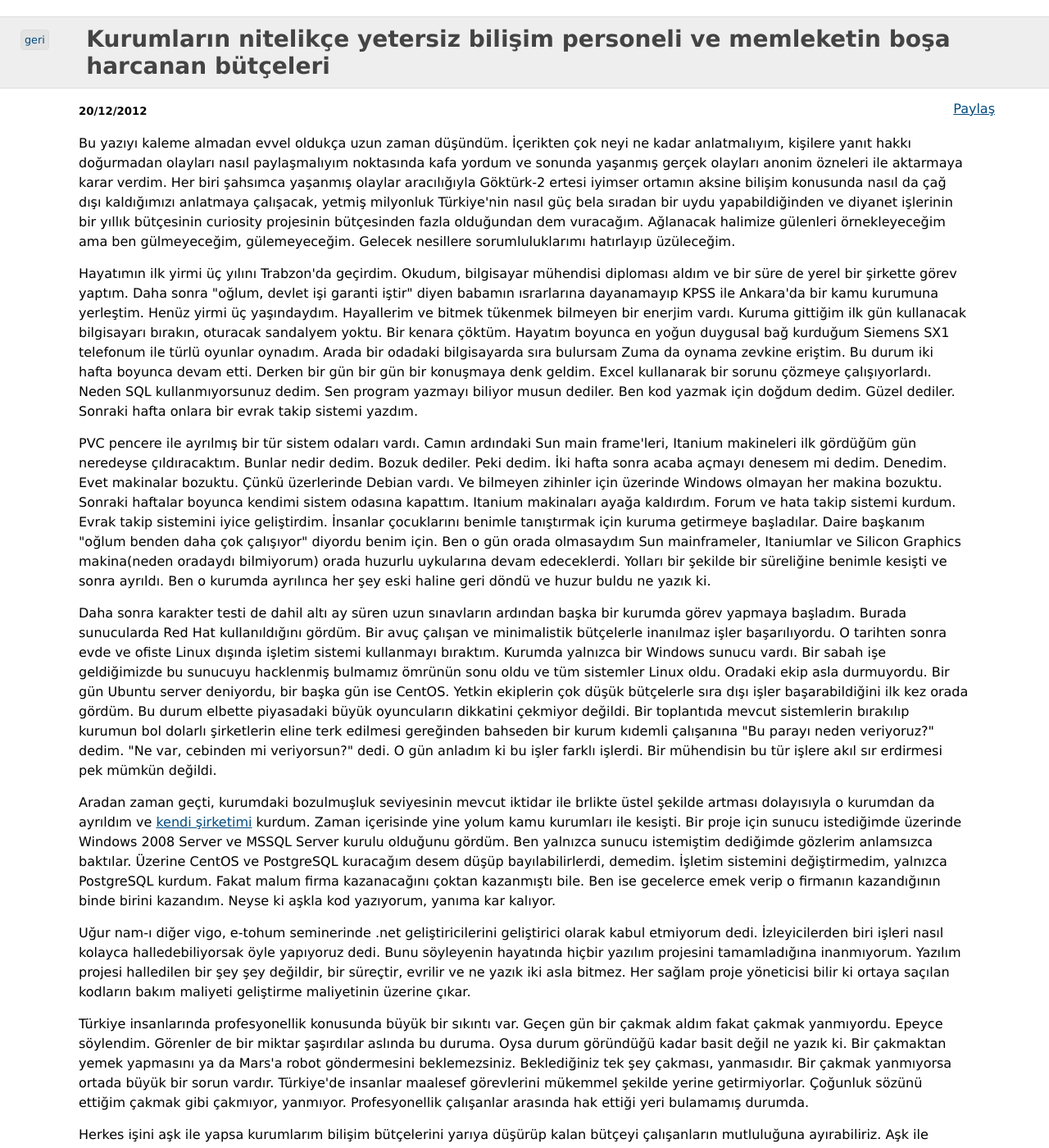
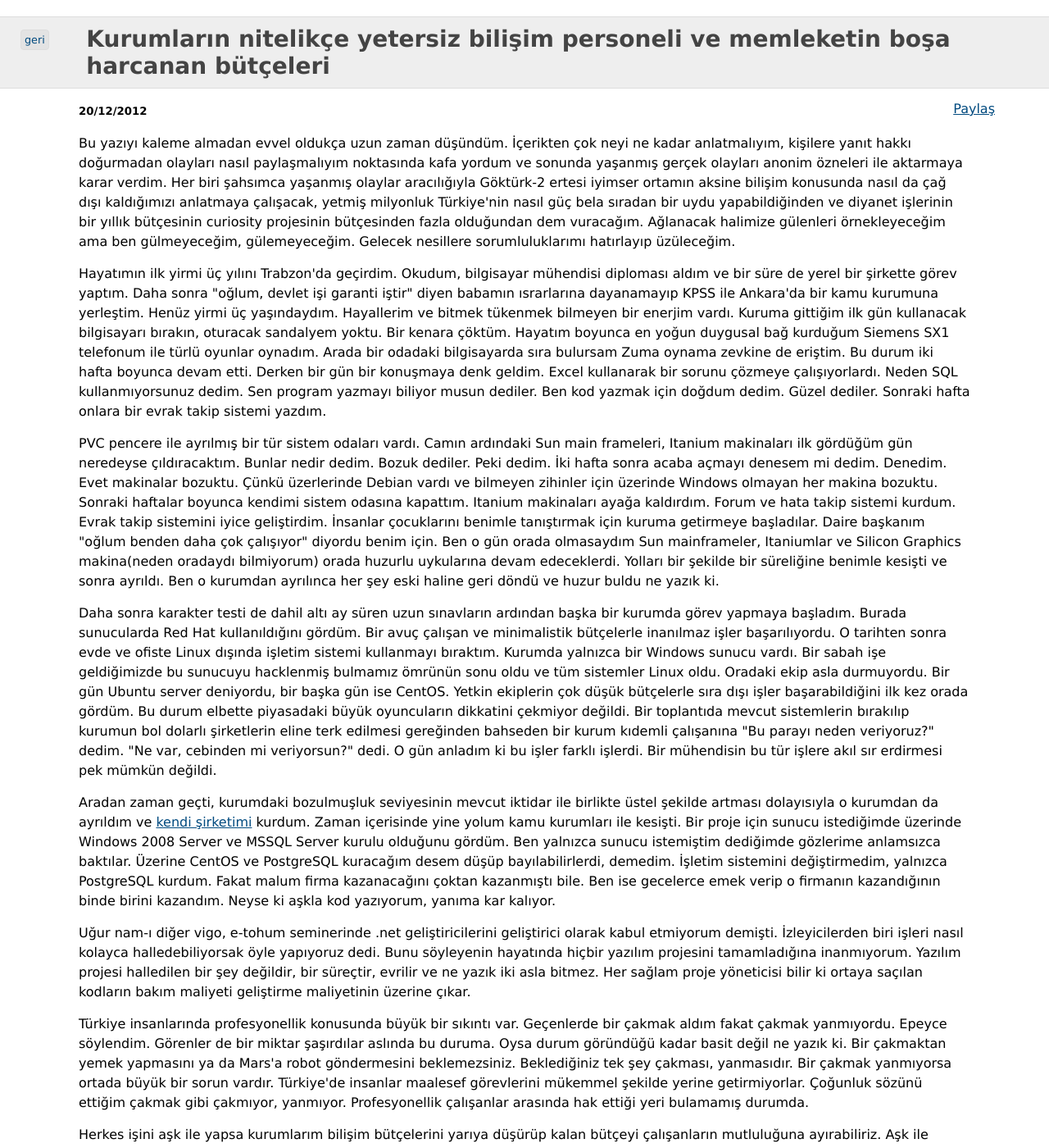
Before and after one commit to fehmicansaglam/fehmicansaglam.github.com, a Jekyll site: the page built from _posts/2012-12-20-kurumlarin-nitelikce-yetersiz-bilisim-personeli.html, in a window 1280 px wide and 1400 px high. Shown: the whole window at 82% size. Built offline with Jekyll 4.4.1, drawn with Linux system fonts in a browser that asks for light colours; comment, search, counter and statistics services are not loaded; some of the changed text lies outside the part shown.

Commit message:
fix typo

```diff
--- a/_posts/2012-12-20-kurumlarin-nitelikce-yetersiz-bilisim-personeli.html
+++ b/_posts/2012-12-20-kurumlarin-nitelikce-yetersiz-bilisim-personeli.html
@@ -10,11 +10,11 @@
 </p>
 
 <p>
-	Hayatımın ilk yirmi üç yılını Trabzon'da geçirdim. Okudum, bilgisayar mühendisi diploması aldım ve bir süre de yerel bir şirkette görev yaptım. Daha sonra "oğlum, devlet işi garanti iştir" diyen babamın ısrarlarına dayanamayıp KPSS ile Ankara'da bir kamu kurumuna yerleştim. Henüz yirmi üç yaşındaydım. Hayallerim ve bitmek tükenmek bilmeyen bir enerjim vardı. Kuruma gittiğim ilk gün kullanacak bilgisayarı bırakın, oturacak sandalyem yoktu. Bir kenara çöktüm. Hayatım boyunca en yoğun duygusal bağ kurduğum Siemens SX1 telefonum ile türlü oyunlar oynadım. Arada bir odadaki bilgisayarda sıra bulursam Zuma da oynama zevkine eriştim. Bu durum iki hafta boyunca devam etti. Derken bir gün bir gün bir konuşmaya denk geldim. Excel kullanarak bir sorunu çözmeye çalışıyorlardı. Neden SQL kullanmıyorsunuz dedim. Sen program yazmayı biliyor musun dediler. Ben kod yazmak için doğdum dedim. Güzel dediler. Sonraki hafta onlara bir evrak takip sistemi yazdım.
+	Hayatımın ilk yirmi üç yılını Trabzon'da geçirdim. Okudum, bilgisayar mühendisi diploması aldım ve bir süre de yerel bir şirkette görev yaptım. Daha sonra "oğlum, devlet işi garanti iştir" diyen babamın ısrarlarına dayanamayıp KPSS ile Ankara'da bir kamu kurumuna yerleştim. Henüz yirmi üç yaşındaydım. Hayallerim ve bitmek tükenmek bilmeyen bir enerjim vardı. Kuruma gittiğim ilk gün kullanacak bilgisayarı bırakın, oturacak sandalyem yoktu. Bir kenara çöktüm. Hayatım boyunca en yoğun duygusal bağ kurduğum Siemens SX1 telefonum ile türlü oyunlar oynadım. Arada bir odadaki bilgisayarda sıra bulursam Zuma oynama zevkine de eriştim. Bu durum iki hafta boyunca devam etti. Derken bir gün bir konuşmaya denk geldim. Excel kullanarak bir sorunu çözmeye çalışıyorlardı. Neden SQL kullanmıyorsunuz dedim. Sen program yazmayı biliyor musun dediler. Ben kod yazmak için doğdum dedim. Güzel dediler. Sonraki hafta onlara bir evrak takip sistemi yazdım.
 </p>
 
 <p>
-	PVC pencere ile ayrılmış bir tür sistem odaları vardı. Camın ardındaki Sun main frame'leri, Itanium makineleri ilk gördüğüm gün neredeyse çıldıracaktım. Bunlar nedir dedim. Bozuk dediler. Peki dedim. İki hafta sonra acaba açmayı denesem mi dedim. Denedim. Evet makinalar bozuktu. Çünkü üzerlerinde Debian vardı. Ve bilmeyen zihinler için üzerinde Windows olmayan her makina bozuktu. Sonraki haftalar boyunca kendimi sistem odasına kapattım. Itanium makinaları ayağa kaldırdım. Forum ve hata takip sistemi kurdum. Evrak takip sistemini iyice geliştirdim. İnsanlar çocuklarını benimle tanıştırmak için kuruma getirmeye başladılar. Daire başkanım "oğlum benden daha çok çalışıyor" diyordu benim için. Ben o gün orada olmasaydım Sun mainframeler, Itaniumlar ve Silicon Graphics makina(neden oradaydı bilmiyorum) orada huzurlu uykularına devam edeceklerdi. Yolları bir şekilde bir süreliğine benimle kesişti ve sonra ayrıldı. Ben o kurumda ayrılınca her şey eski haline geri döndü ve huzur buldu ne yazık ki.
+	PVC pencere ile ayrılmış bir tür sistem odaları vardı. Camın ardındaki Sun main frameleri, Itanium makinaları ilk gördüğüm gün neredeyse çıldıracaktım. Bunlar nedir dedim. Bozuk dediler. Peki dedim. İki hafta sonra acaba açmayı denesem mi dedim. Denedim. Evet makinalar bozuktu. Çünkü üzerlerinde Debian vardı ve bilmeyen zihinler için üzerinde Windows olmayan her makina bozuktu. Sonraki haftalar boyunca kendimi sistem odasına kapattım. Itanium makinaları ayağa kaldırdım. Forum ve hata takip sistemi kurdum. Evrak takip sistemini iyice geliştirdim. İnsanlar çocuklarını benimle tanıştırmak için kuruma getirmeye başladılar. Daire başkanım "oğlum benden daha çok çalışıyor" diyordu benim için. Ben o gün orada olmasaydım Sun mainframeler, Itaniumlar ve Silicon Graphics makina(neden oradaydı bilmiyorum) orada huzurlu uykularına devam edeceklerdi. Yolları bir şekilde bir süreliğine benimle kesişti ve sonra ayrıldı. Ben o kurumdan ayrılınca her şey eski haline geri döndü ve huzur buldu ne yazık ki.
 </p>
 
 <p>
@@ -22,15 +22,15 @@
 </p>
 
 <p>
-	Aradan zaman geçti, kurumdaki bozulmuşluk seviyesinin mevcut iktidar ile brlikte üstel şekilde artması dolayısıyla o kurumdan da ayrıldım ve <a href="http://4primes.com">kendi şirketimi</a> kurdum. Zaman içerisinde yine yolum kamu kurumları ile kesişti. Bir proje için sunucu istediğimde üzerinde Windows 2008 Server ve MSSQL Server kurulu olduğunu gördüm. Ben yalnızca sunucu istemiştim dediğimde gözlerim anlamsızca baktılar. Üzerine CentOS ve PostgreSQL kuracağım desem düşüp bayılabilirlerdi, demedim. İşletim sistemini değiştirmedim, yalnızca PostgreSQL kurdum. Fakat malum firma kazanacağını çoktan kazanmıştı bile. Ben ise gecelerce emek verip o firmanın kazandığının binde birini kazandım. Neyse ki aşkla kod yazıyorum, yanıma kar kalıyor.
+	Aradan zaman geçti, kurumdaki bozulmuşluk seviyesinin mevcut iktidar ile birlikte üstel şekilde artması dolayısıyla o kurumdan da ayrıldım ve <a href="http://4primes.com">kendi şirketimi</a> kurdum. Zaman içerisinde yine yolum kamu kurumları ile kesişti. Bir proje için sunucu istediğimde üzerinde Windows 2008 Server ve MSSQL Server kurulu olduğunu gördüm. Ben yalnızca sunucu istemiştim dediğimde gözlerime anlamsızca baktılar. Üzerine CentOS ve PostgreSQL kuracağım desem düşüp bayılabilirlerdi, demedim. İşletim sistemini değiştirmedim, yalnızca PostgreSQL kurdum. Fakat malum firma kazanacağını çoktan kazanmıştı bile. Ben ise gecelerce emek verip o firmanın kazandığının binde birini kazandım. Neyse ki aşkla kod yazıyorum, yanıma kar kalıyor.
 </p>
 
 <p>
-	Uğur nam-ı diğer vigo, e-tohum seminerinde .net geliştiricilerini geliştirici olarak kabul etmiyorum dedi. İzleyicilerden biri işleri nasıl kolayca halledebiliyorsak öyle yapıyoruz dedi. Bunu söyleyenin hayatında hiçbir yazılım projesini tamamladığına inanmıyorum. Yazılım projesi halledilen bir şey şey değildir, bir süreçtir, evrilir ve ne yazık iki asla bitmez. Her sağlam proje yöneticisi bilir ki ortaya saçılan kodların bakım maliyeti geliştirme maliyetinin üzerine çıkar.
+	Uğur nam-ı diğer vigo, e-tohum seminerinde .net geliştiricilerini geliştirici olarak kabul etmiyorum demişti. İzleyicilerden biri işleri nasıl kolayca halledebiliyorsak öyle yapıyoruz dedi. Bunu söyleyenin hayatında hiçbir yazılım projesini tamamladığına inanmıyorum. Yazılım projesi halledilen bir şey değildir, bir süreçtir, evrilir ve ne yazık iki asla bitmez. Her sağlam proje yöneticisi bilir ki ortaya saçılan kodların bakım maliyeti geliştirme maliyetinin üzerine çıkar.
 </p>
 
 <p>
-	Türkiye insanlarında profesyonellik konusunda büyük bir sıkıntı var. Geçen gün bir çakmak aldım fakat çakmak yanmıyordu. Epeyce söylendim. Görenler de bir miktar şaşırdılar aslında bu duruma. Oysa durum göründüğü kadar basit değil ne yazık ki. Bir çakmaktan yemek yapmasını ya da Mars'a robot göndermesini beklemezsiniz. Beklediğiniz tek şey çakması, yanmasıdır. Bir çakmak yanmıyorsa ortada büyük bir sorun vardır. Türkiye'de insanlar maalesef görevlerini mükemmel şekilde yerine getirmiyorlar. Çoğunluk sözünü ettiğim çakmak gibi çakmıyor, yanmıyor. Profesyonellik çalışanlar arasında hak ettiği yeri bulamamış durumda.
+	Türkiye insanlarında profesyonellik konusunda büyük bir sıkıntı var. Geçenlerde bir çakmak aldım fakat çakmak yanmıyordu. Epeyce söylendim. Görenler de bir miktar şaşırdılar aslında bu duruma. Oysa durum göründüğü kadar basit değil ne yazık ki. Bir çakmaktan yemek yapmasını ya da Mars'a robot göndermesini beklemezsiniz. Beklediğiniz tek şey çakması, yanmasıdır. Bir çakmak yanmıyorsa ortada büyük bir sorun vardır. Türkiye'de insanlar maalesef görevlerini mükemmel şekilde yerine getirmiyorlar. Çoğunluk sözünü ettiğim çakmak gibi çakmıyor, yanmıyor. Profesyonellik çalışanlar arasında hak ettiği yeri bulamamış durumda.
 </p>
 
 <p>
```
Also changed, not shown: other parts of _posts/2012-12-20-kurumlarin-nitelikce-yetersiz-bilisim-personeli.html (+2 -1 lines).
